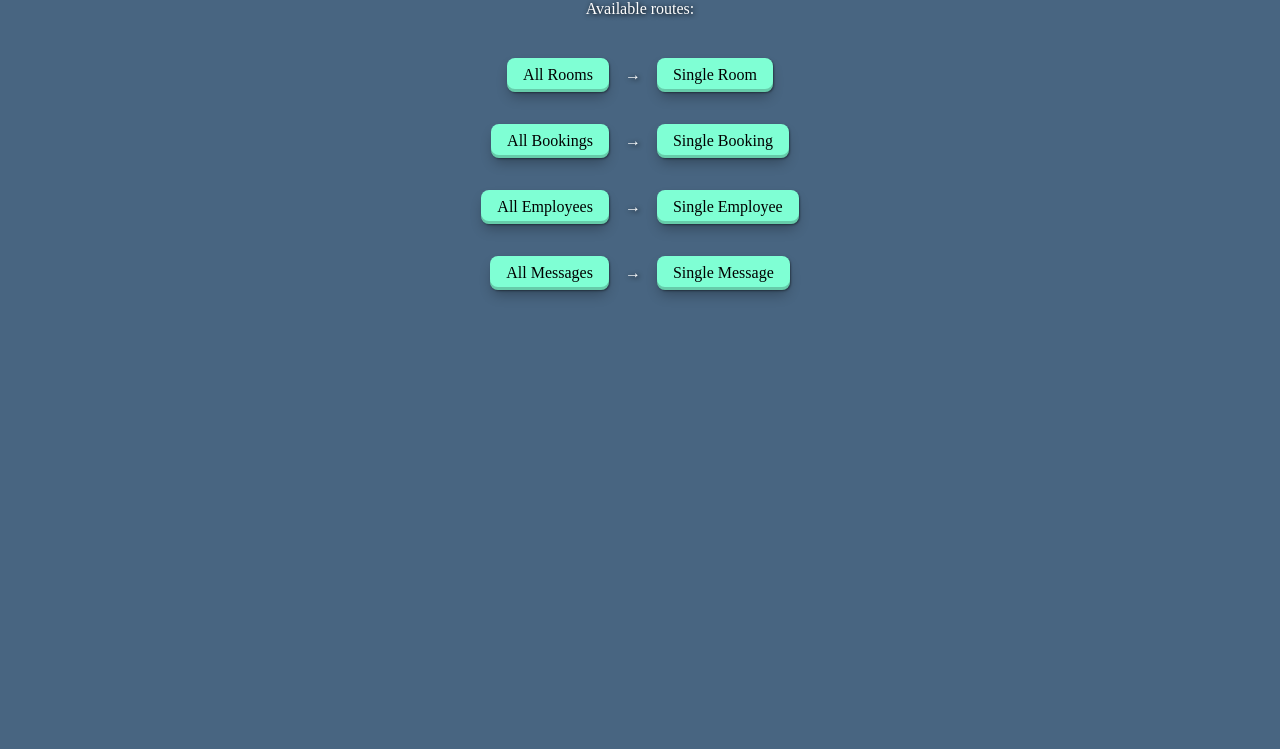
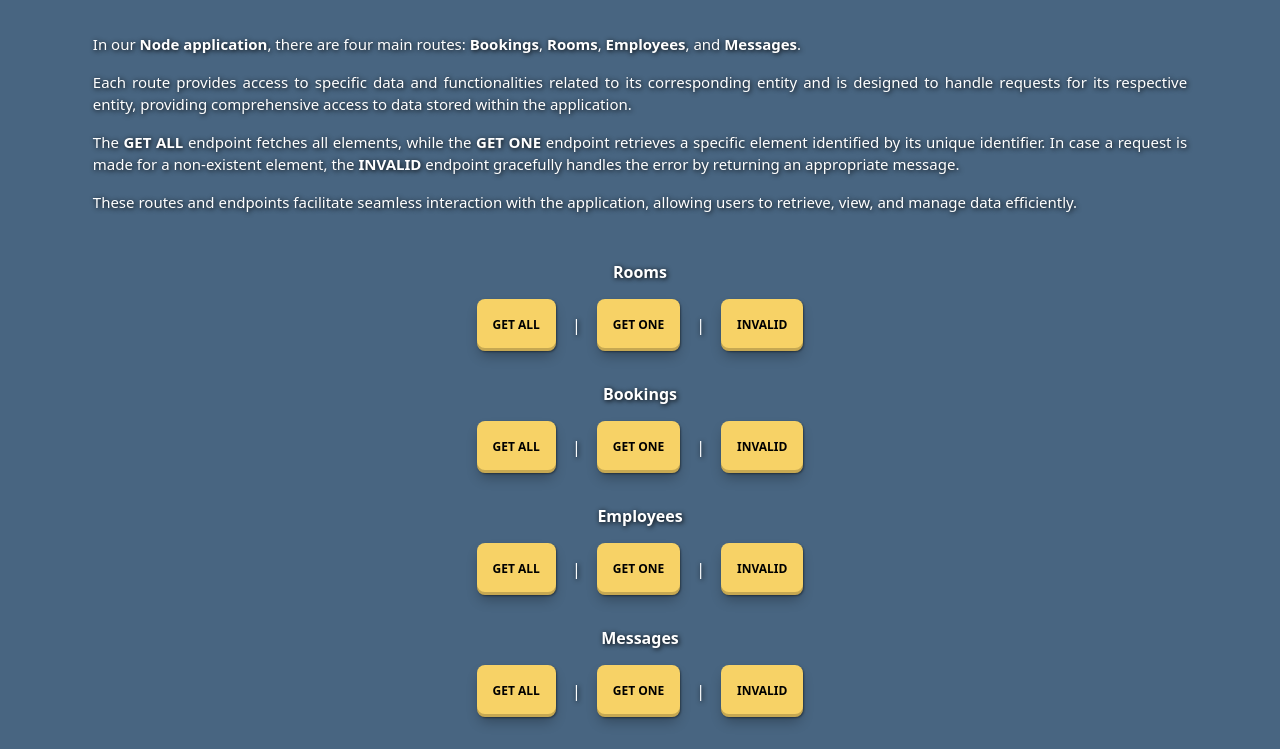
Before and after one commit to init1-dev/typescript-node-express, a website: page index.html in a window 1280 px wide. Shown: the part 104-853 px from the top of the page. Before the commit the page ends 800 px from the top, so only its background shows below. Drawn offline with Linux system fonts and the light colour scheme.

Commit message:
ADD: index.html styles

```diff
--- a/Helpers/dataFiles.ts
+++ b/Helpers/dataFiles.ts
@@ -1,4 +1,4 @@
 export const bookingsDataFile = './Data/bookings.json';
 export const roomsDataFile = './Data/rooms.json';
 export const employeesDataFile = './Data/employees.json';
-export const messagesDataFile = './Data/messsages.json';
+export const messagesDataFile = './Data/messages.json';
--- a/css/styles.css
+++ b/css/styles.css
@@ -1,11 +1,14 @@
-ul, li, a {
+ul, li, a, h1, h4, p {
     margin: 0;
     padding: 0;
 }
 
 body {
+    padding: 2rem;
+    margin: 0;
     background-color: #486581;
     color: white;
+    font-family: system-ui, -apple-system, BlinkMacSystemFont, 'Segoe UI', Roboto, Oxygen, Ubuntu, Cantarell, 'Open Sans', 'Helvetica Neue', sans-serif;
 }
 
 main {
@@ -17,11 +20,25 @@ main {
 }
 
 h1 {
+    margin: 0 0 1rem 0;
+    font-size: 42px;
     text-align: center;
 }
 
-ul {
-    margin-top: 1.5rem;
+.description {
+    width: 90%;
+    font-size: 15px;
+    line-height: 22px;
+    margin: 1rem auto 1rem auto;
+    text-align: justify;
+}
+
+p {
+    margin: 1rem 0;
+}
+
+.list {
+    margin-top: 1rem;
     text-align: center;
     display: flex;
     flex-direction: column;
@@ -29,29 +46,44 @@ ul {
     list-style: none;
 }
 
-ul li {
+.list-item {
+    display: flex;
+    flex-direction: column;
+    justify-content: space-between;
+    align-items: center;
+}
+
+.list-item a {
     display: flex;
     justify-content: center;
     align-items: center;
+    padding: 0.5rem 1rem;
+    border-radius: 0.5rem;
+    line-height: 1.5;
+    min-height: 3em;
+    background-color: #f7d266;
+    color: black;
+    font-size: 12px;
+    text-decoration: none;
+    box-shadow: rgb(0 0 0 / 40%) 1px 1px 2px, rgb(0 0 0 / 30%) 0px 7px 13px -3px, rgb(0 0 0 / 20%) 0px -3px 0px inset;
+    transition: color 0.2s ease, background-color 0.2s ease,  transform 0.2s ease;
+    text-shadow: none;
+    font-weight: 600;
+    text-rendering: optimizeLegibility;
+}
+
+.list-item a:hover {
+    background-color: #94f766;
+    transform: scale(1.15);
+}
+
+.list-item a:active {
+    transform: translateX(10px);
+}
+
+.container {
+    margin-top: 1rem;
+    display: flex;
+    align-items: center;
     gap: 1rem;
 }
-
-ul li a {
-    padding: 0.5rem 1rem;
-    border-radius: 0.5rem;
-    background-color: aquamarine;
-    color: black;
-    text-decoration: none;
-    box-shadow: rgb(0 0 0 / 40%) 1px 1px 2px, rgb(0 0 0 / 30%) 0px 7px 13px -3px, rgb(0 0 0 / 20%) 0px -3px 0px inset;
-    transition: color, background-color 0.2s ease;
-    text-shadow: none;
-}
-
-ul li a:hover {
-    background-color: cadetblue;
-    color: white;
-}
-
-ul li a:active {
-    transform: translateX(10px);
-}
--- a/index.html
+++ b/index.html
@@ -9,30 +9,63 @@
 <body>
     <main>
         <h1>Hotel Miranda node + express API</h1>
-        <p>Available routes:</p>
-        <ul>
-            <li>
-                <a href="/rooms">All Rooms</a>
-                <span>→</span>
-                <a href="/rooms/1">Single Room</a>
+        <div class="description">
+            <p>
+                In our <strong>Node application</strong>, there are four main routes: <strong>Bookings</strong>, <strong>Rooms</strong>, <strong>Employees</strong>, and <strong>Messages</strong>.
+            </p>
+            <p>
+                Each route provides access to specific data and functionalities related to its corresponding entity and is designed to handle requests for its respective entity, providing comprehensive access to data stored within the application.
+            </p>
+            <p>
+                The <strong>GET ALL</strong> endpoint fetches all elements, while the <strong>GET ONE</strong> endpoint retrieves a specific element identified by its unique identifier. In case a request is made for a non-existent element, the <strong>INVALID</strong> endpoint gracefully handles the error by returning an appropriate message.
+            </p>
+            <p>
+                These routes and endpoints facilitate seamless interaction with the application, allowing users to retrieve, view, and manage data efficiently.
+            </p>
+        </div>
+        <ul class="list">
+            <li class="list-item">
+                <h4>Rooms</h4>
+                <div class="container">
+                    <a href="/rooms">GET ALL</a>
+                    <span>|</span>
+                    <a href="/rooms/1">GET ONE</a>
+                    <span>|</span>
+                    <a href="/rooms/50">INVALID</a>
+                </div>
             </li>
 
-            <li>
-                <a href="/bookings">All Bookings</a>
-                <span>→</span>
-                <a href="/bookings/1">Single Booking</a>
+            <li class="list-item">
+                <h4>Bookings</h4>
+                <div class="container">
+                    <a href="/bookings">GET ALL</a>
+                    <span>|</span>
+                    <a href="/bookings/1">GET ONE</a>
+                    <span>|</span>
+                    <a href="/bookings/50">INVALID</a>
+                </div>
             </li>
 
-            <li>
-                <a href="/employees">All Employees</a>
-                <span>→</span>
-                <a href="/employees">Single Employee</a>
+            <li class="list-item">
+                <h4>Employees</h4>
+                <div class="container">
+                    <a href="/employees">GET ALL</a>
+                    <span>|</span>
+                    <a href="/employees/1">GET ONE</a>
+                    <span>|</span>
+                    <a href="/employees/50">INVALID</a>
+                </div>
             </li>
 
-            <li>
-                <a href="/messages">All Messages</a>
-                <span>→</span>
-                <a href="/messages">Single Message</a>
+            <li class="list-item">
+                <h4>Messages</h4>
+                <div class="container">
+                    <a href="/messages">GET ALL</a>
+                    <span>|</span>
+                    <a href="/messages/1">GET ONE</a>
+                    <span>|</span>
+                    <a href="/messages/50">INVALID</a>
+                </div>
             </li>
         </ul>
     </main>
```
